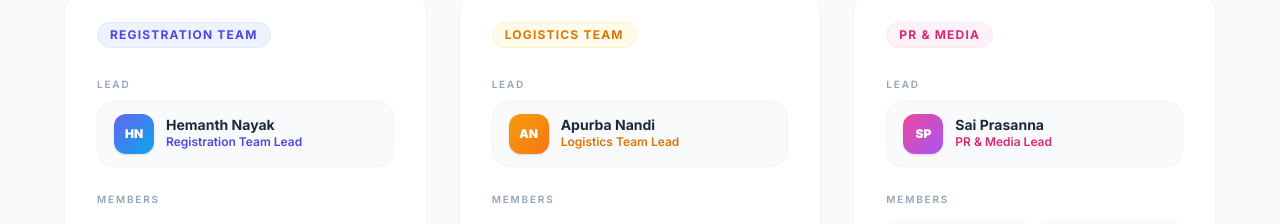
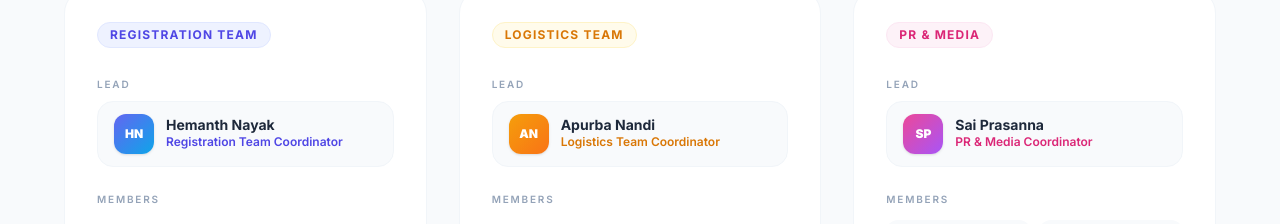
Before and after one commit to hemannayak/minds-website, a React (Vite) app: page /team in a window 1280 px wide. Shown: the part 861-1085 px from the top of the page. Built offline with nearby package versions, Linux system fonts and the light colour scheme.

Commit message:
style: replace Lead with Coordinator across organizing team to remove hierarchy

```diff
--- a/src/pages/Team.jsx
+++ b/src/pages/Team.jsx
@@ -113,7 +113,7 @@ const OrganisingCard = ({ team }) => (
             </div>
             <div>
                 <p className="text-slate-800 font-bold text-sm leading-none mb-0.5">{team.lead.name}</p>
-                <p className={`text-xs font-semibold ${team.accentText}`}>{team.label} Lead</p>
+                <p className={`text-xs font-semibold ${team.accentText}`}>{team.label} Coordinator</p>
             </div>
         </div>
 
```
